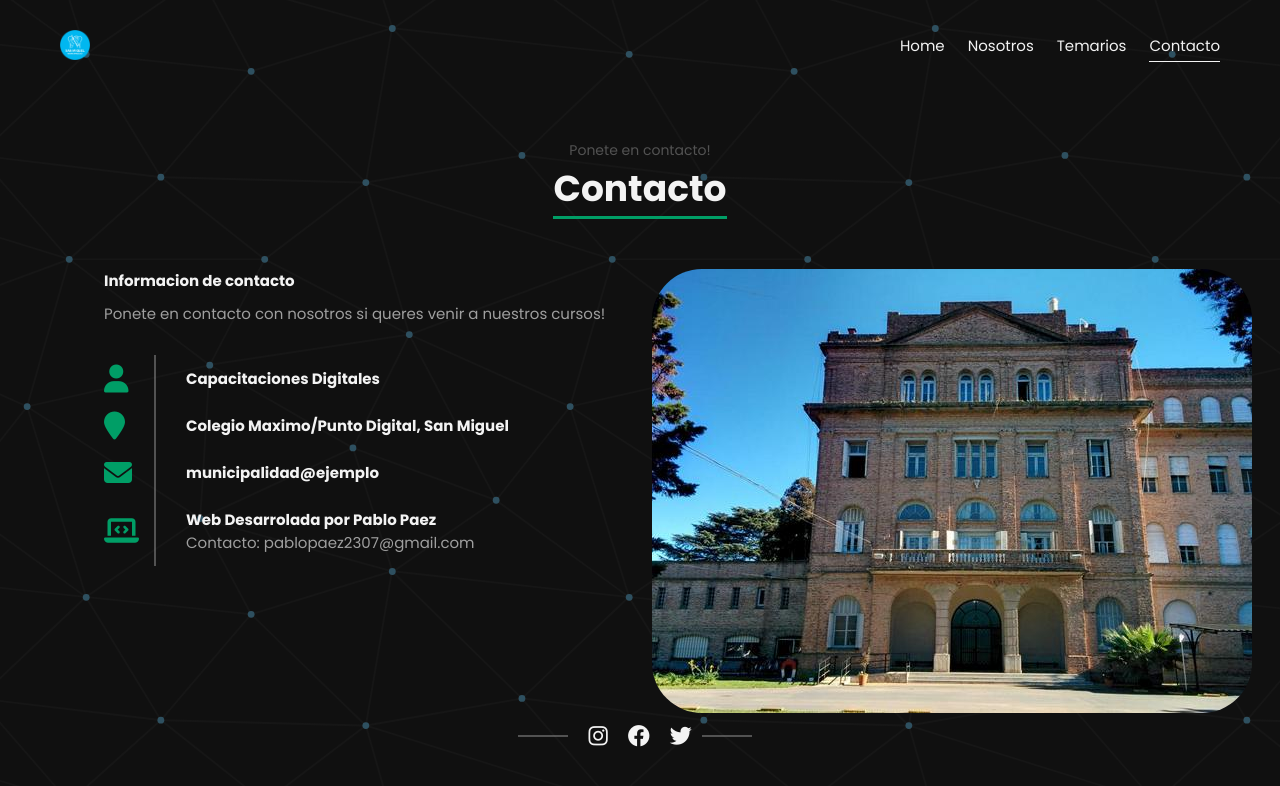
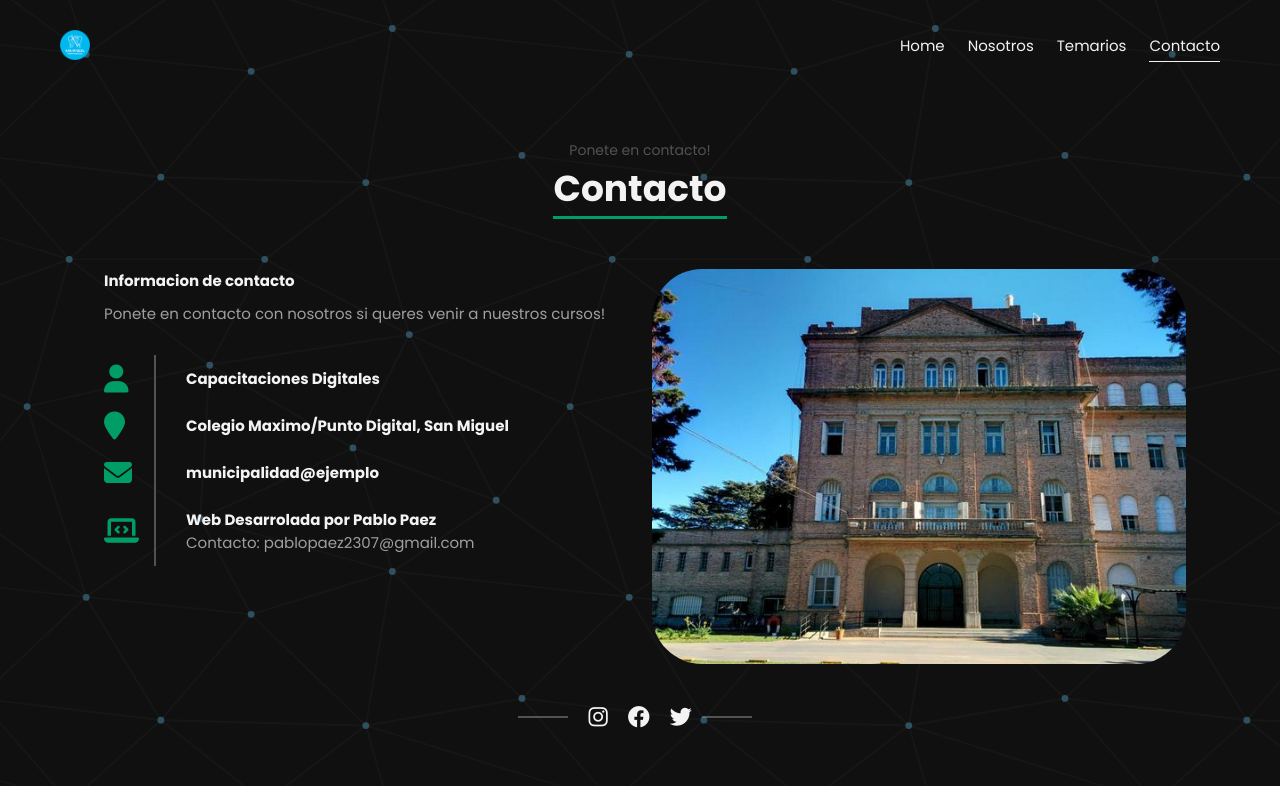
Before and after one commit to Pepe2307/WebProfesor_React, a React (Create React App) app: page /contact in a window 1280 px wide. Shown: the top 786 px of the page. Built offline with nearby package versions, Linux system fonts and the light colour scheme.

Commit message:
final stage front

```diff
--- a/src/components/Form.js
+++ b/src/components/Form.js
@@ -1,3 +1,4 @@
+import ColegioM from "../images/colegio-maximo-san-miguel.jpg"
 import { motion } from "framer-motion";
 import { useInView } from "react-intersection-observer";
 import { useState } from "react";
@@ -65,7 +66,14 @@ const Form = () => {
       transition={{ duration: 0.4, ease: "easeInOut" }}
       onSubmit={handleSubmit}
     >
-      <h4 className="contentTitle">Message Me</h4>
+        <div className="image-container">
+            <img className='img_col' src={ColegioM} /* className="App-logo" */ alt="logo"
+            /* style={{border-radius 50% 20% / 10% 40%;}}
+            style={{color: "red", }} */
+            style={{borderRadius: '50px'}}
+            />
+        </div>
+      {/* <h4 className="contentTitle">Message Me</h4>
       <div className="col-12 col-md-6 formGroup" style={{ display: "inline-block" }}>
         <input
           type="text"
@@ -116,7 +124,7 @@ const Form = () => {
       </div>
       <div className="col-12 formGroup formSubmit">
         <button className="btn">{success ? "Message Sent" : "Send Message"}</button>
-      </div>
+      </div> */}
     </motion.form>
   );
 };
--- a/src/components/Project.js
+++ b/src/components/Project.js
@@ -36,7 +36,7 @@ const Project = ({ technologies, title, image, color, id, deployed, description,
         className="projectCard d-flex align-items-center justify-content-center p-5"
         onClick={handleOpenModal}
       >
-        <div className="textWrap col-8 d-flex flex-column justify-content-center align-items-center m-5">
+        <div className="textWrap col-8 d-flex flex-column justify-content-center align-items-center m-4">
           <p className="tech">
             <em>{technologies}</em>
           </p>
--- a/src/pages/contact/Contact.js
+++ b/src/pages/contact/Contact.js
@@ -16,19 +16,8 @@ const Contact = ({ name, email, location }) => {
             </div>
 
             <div className="col-12 col-lg-6">
-                {/* <Form/> */}
-                <div className="image-container">
-                    <img className='img_col' src={ColegioM} /* className="App-logo" */ alt="logo"
-                    /* style={{border-radius 50% 20% / 10% 40%;}}
-                    style={{color: "red", }} */
-                    style={{borderRadius: '50px'}}
-                    />
-                </div>
+                <Form/>
             </div>
-
-            {/* <div className="col-12 formGroup formSubmit">
-                <button className="btn">{success ? "Message Sent" : "Send Message"} Contacto </button>
-            </div> */}
 
 
         </div>
--- a/src/pages/contact/contact.css
+++ b/src/pages/contact/contact.css
@@ -1,4 +1,9 @@
 /* --- MOBILE STYLES --- */
+
+.img_col{
+    width: 100%;
+    height: 100%;
+}
 
 .contact {
   display: flex;
--- a/src/pages/landing/landing.css
+++ b/src/pages/landing/landing.css
@@ -1,10 +1,10 @@
 /* --- MOBILE STYLES --- */
 
 .landing .name {
-  font-size: 48px;
+  font-size: 35px;
 }
 .landing .description {
-  font-size: 26px;
+  font-size: 18px;
 }
 
 .landingImage {
@@ -25,6 +25,15 @@
     display: none;
 }
 /* --- MEDIA QUERIES --- */
+
+@media (max-width: 300px) {
+    .landing .name {
+        font-size: 30px;
+      }
+      .landing .description {
+        font-size: 15px;
+      }
+}
 
 @media (min-width: 750px) {
   .landing .name {
--- a/src/pages/temario_portfolio/projectsData.json
+++ b/src/pages/temario_portfolio/projectsData.json
@@ -30,7 +30,7 @@
   },
   {
     "title": "Robotica Jr",
-    "image": "./projectImages/cubroid_edit.png",
+    "image": "./projectImages/cubroid_edit2.png",
     "technologies": "Cubroid",
     "description": "A través de bloques conectivos dinámicos y codificación simple, Cubroid ofrece una experiencia divertida y educativa para que los niños expresen su creatividad.",
     "deployed": "",
@@ -38,7 +38,6 @@
     "id": "4",
     "deployed2": "http://localhost:3000/static/media/Presentacion_3D_Pablo.3931ea83c44e791e8930.pdf"
   },
-
   {
     "title": "Desarrollo Web",
     "image": "./projectImages/dw.png",
@@ -48,7 +47,6 @@
     "bgcolor": "#ffcc33",
     "id": "1"
   },
-
   {
     "title": "Proximamente mas!",
     "image": "./projectImages/angel.png",
```
Also changed, not shown: public/projectImages/cubroid_edit2.png (added).
